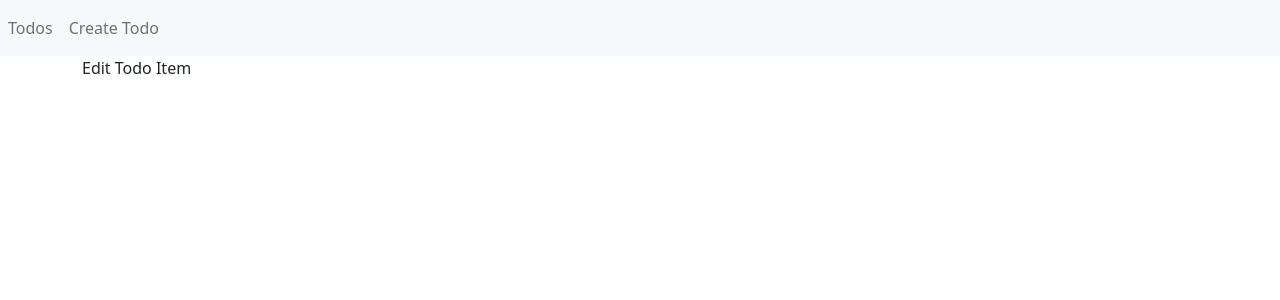
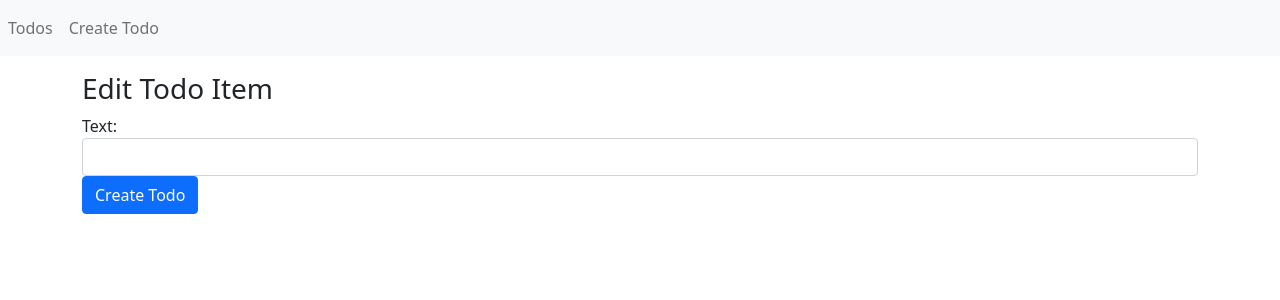
Before and after one commit to JallenC/CRUD_MERN, a React (Create React App) app: page /edit/1 in a window 1280 px wide. Shown: the top 300 px of the page. Built offline with nearby package versions, Linux system fonts and the light colour scheme.

Commit message:
edittodojs-u2

```diff
--- a/src/EditTodo.js
+++ b/src/EditTodo.js
@@ -1,5 +1,42 @@
-import React from 'react'
+import React, {useState, useEffect} from "react";
+import { useForm } from "react-hook-form";
+import { useHistory } from "react-router-dom"
 
 export const EditTodo = () => {
-    return <div className="container">Edit Todo Item</div>
-}
+    const [todo, setTodo] = useState()
+    const {register, handleSubmit} = useForm({
+        defaultValues: { text: todo ? todo.text : "" },
+    });
+    const history = useHistory()
+
+    useEffect(() => {
+        setTodo({
+            text: "foo"
+        })
+    }, [])
+
+    const onSubmit = handleSubmit((data) => {
+        alert(JSON.stringify(data));
+        history.push("/")
+    });
+    return (
+        <div className="container">
+            <div className="mt-3">
+                <h3>Edit Todo Item</h3>
+                <form onSubmit={onSubmit}>
+                    <div className="form-group">
+                        <label htmlFor="text">
+                           Text:
+                        </label>
+                        <input className="form-control" {...register('text')} type="text" name="text" id="text"/>
+                    </div>
+                    <div className="form-group">
+                        <button type="submit" className="btn btn-primary">
+                            Create Todo
+                        </button>
+                    </div>
+                </form>
+            </div>
+        </div>
+    );
+};
```
